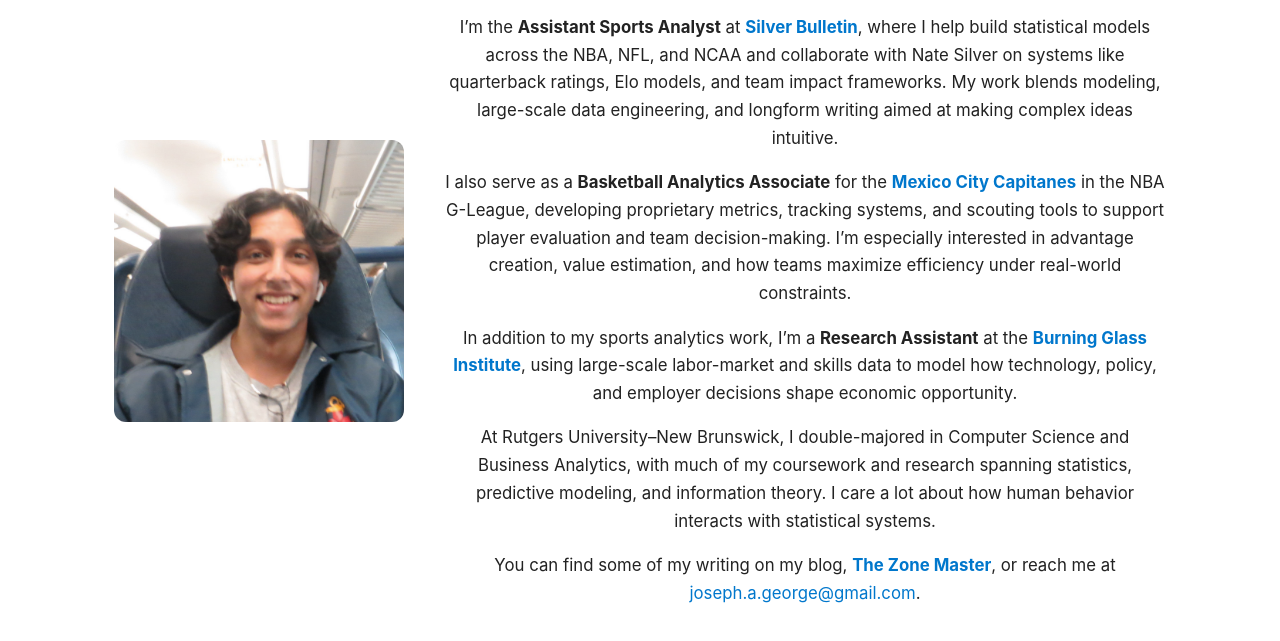
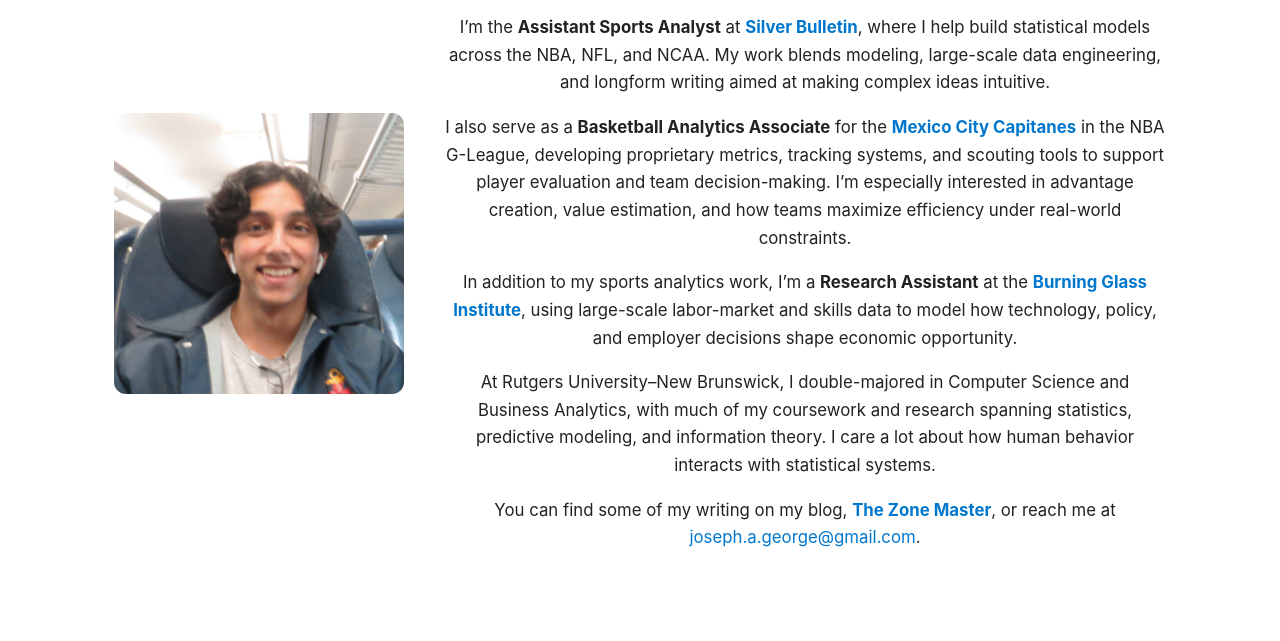
Before and after one commit to josephageorge/josephageorge.github.io, a plain HTML site: page index.html in a window 1280 px wide. Shown: the part 183-824 px from the top of the page. Drawn offline with Linux system fonts and the light colour scheme.

Commit message:
Update index.html

```diff
--- a/index.html
+++ b/index.html
@@ -52,8 +52,7 @@
                 <a href="https://www.natesilver.net" target="_blank" rel="noopener noreferrer">
                     <strong>Silver Bulletin</strong>
                 </a>&#8203;, where I help build
-                statistical models across the NBA, NFL, and NCAA and collaborate with Nate Silver on systems like
-                quarterback ratings, Elo models, and team impact frameworks. My work blends modeling, large-scale data
+                statistical models across the NBA, NFL, and NCAA. My work blends modeling, large-scale data
                 engineering, and longform writing aimed at making complex ideas intuitive.
             </p>
 
```
